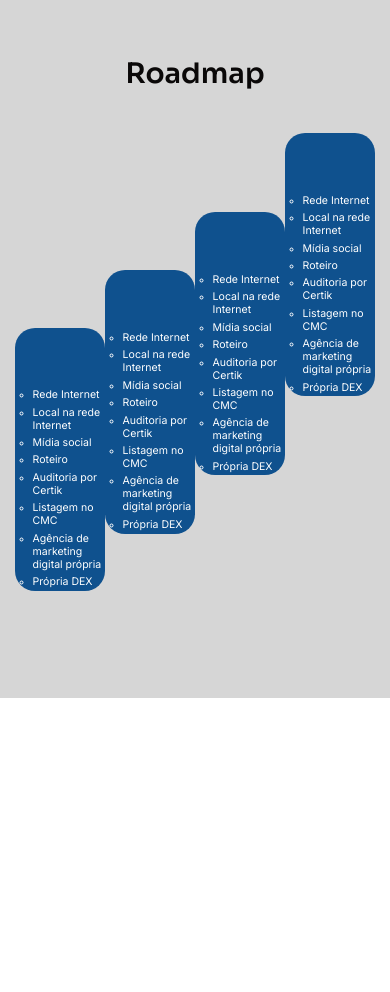
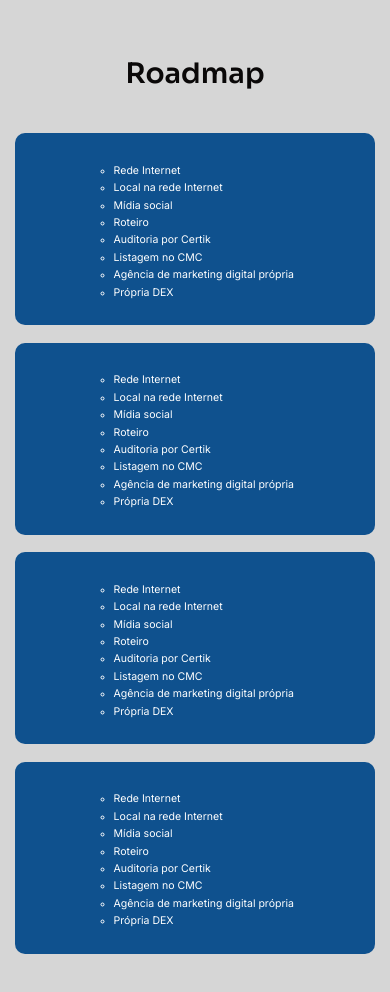
Before and after one commit to williamferreiradev/lightdev, a plain HTML site: page index.html in a window 390 px wide. Shown: the part 2280-3272 px from the top of the page. Before the commit the page ends 2978 px from the top, so only its background shows below. Drawn offline with nearby package versions, Linux system fonts and the light colour scheme.

Commit message:
commit roadmap-responsivle
deixando a section roadmap responsiva

```diff
--- a/assets/css/responsive.css
+++ b/assets/css/responsive.css
@@ -8,6 +8,14 @@
     }
 
     .se-info .all-cards .card{
+        width: 32%;
+    }
+
+     .roadmap .all-cards-roadmap{
+        width: 100%;
+    }
+
+    .roadmap .all-cards-roadmap .card{
         width: 32%;
     }
 }
@@ -171,6 +179,20 @@
         padding: 3rem 0rem;
         margin-bottom: 2rem;
     }
+
+    .roadmap .all-cards-roadmap{
+        flex-direction: column;
+    }
+
+    .roadmap .all-cards-roadmap .card{
+        width: 100%;
+        margin-top: 0;
+        margin-bottom: 2rem;
+        border-radius: 10px;
+        max-width: 100%;
+        height: auto;
+        padding: 3rem 0rem;
+    }
 }
 
 @media (max-width: 488px){
```
